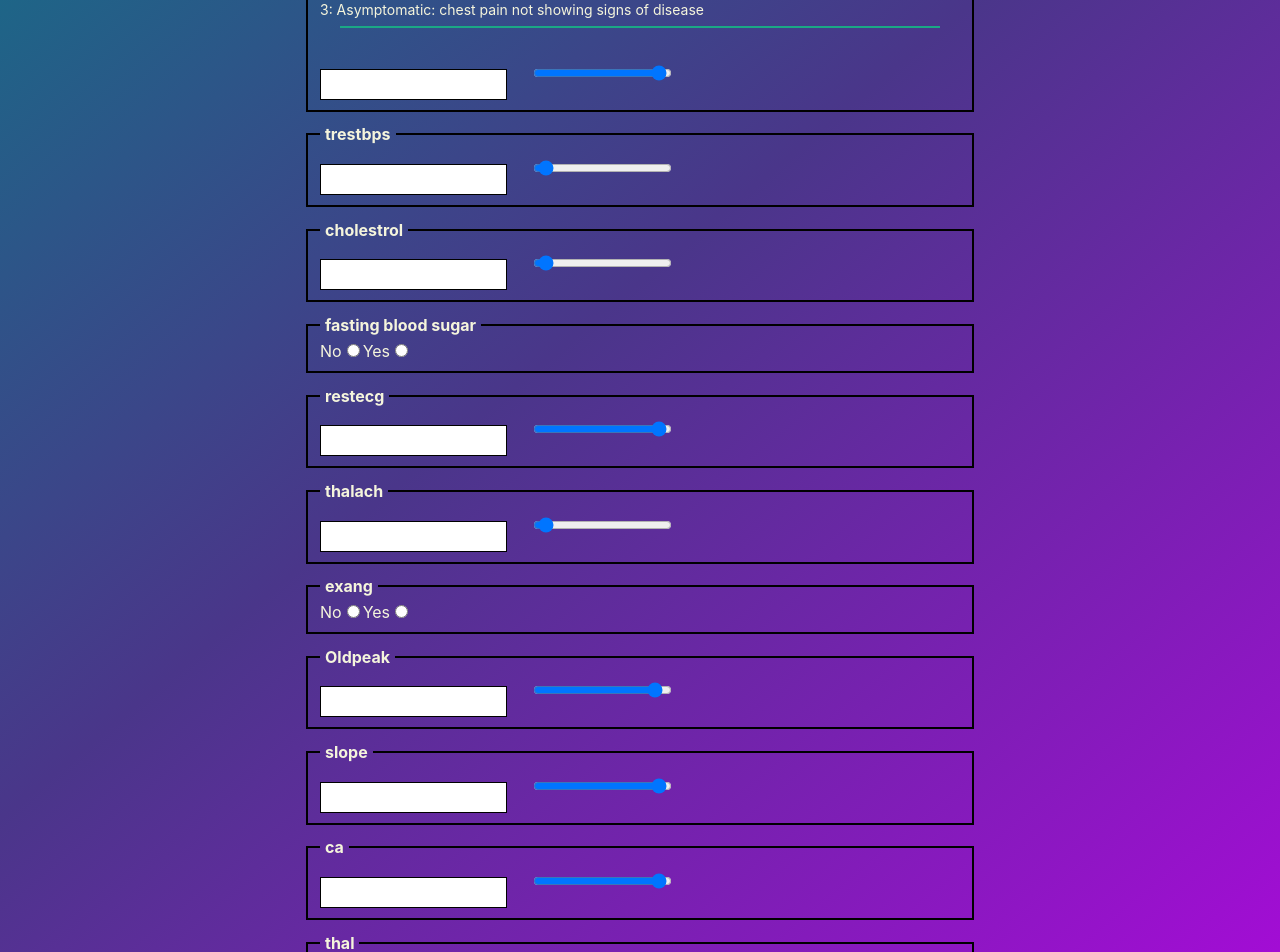
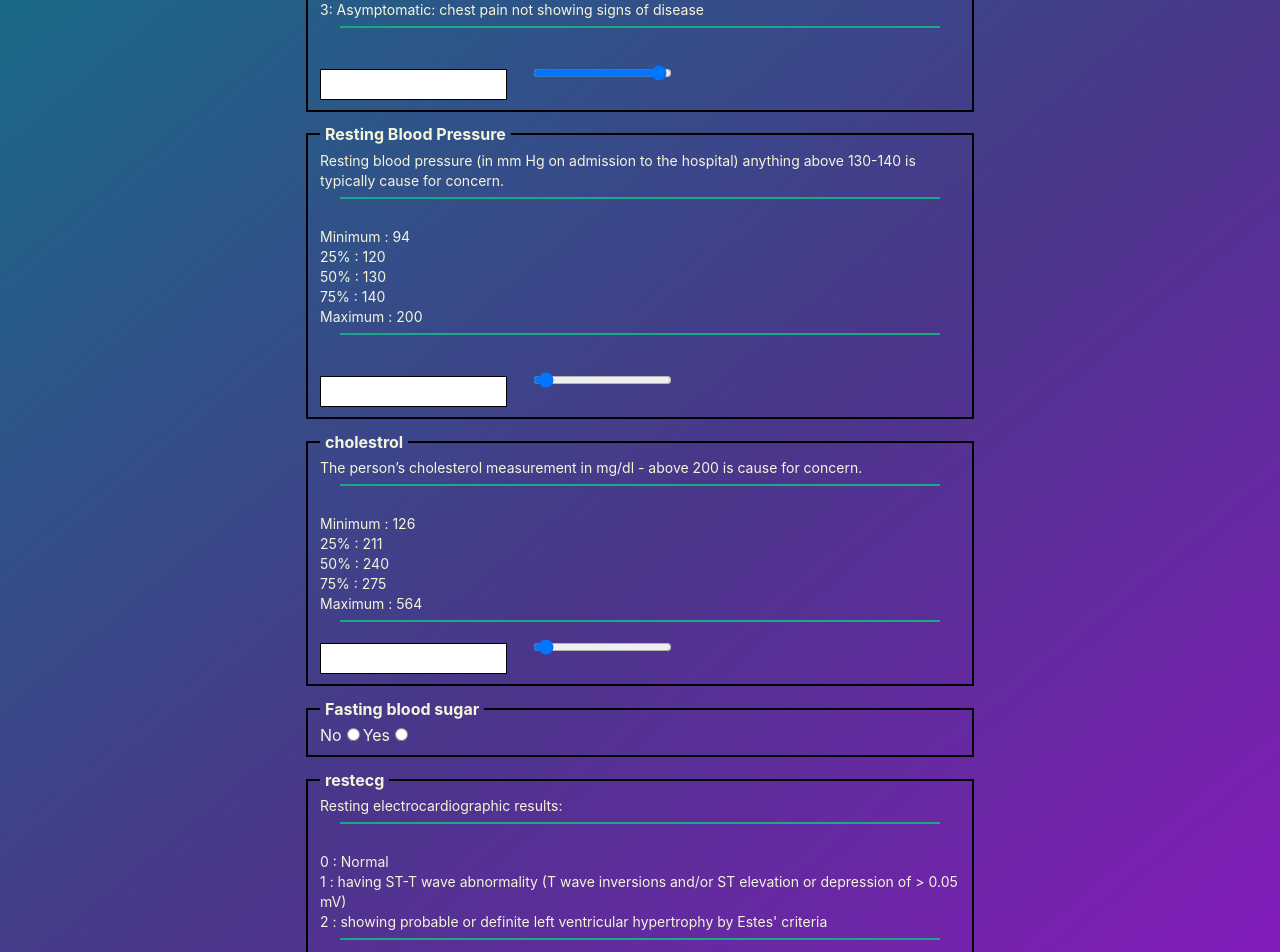
Before and after one commit to arun-kumar-ak/heart-disease-detector, a React (Create React App) app: page / in a window 1280 px wide. Shown: the part 560-1512 px from the top of the page. Built offline with nearby package versions, Linux system fonts and the light colour scheme; no server answers.

Commit message:
few labels are added

```diff
--- a/src/App.js
+++ b/src/App.js
@@ -87,17 +87,33 @@ class App extends Component {
           <input type="range" min="0" max="3" step="1" className="slider" onChange={(Event)=>{this.setState({cp_value:Event.target.value})}}></input>
         </fieldset>
         <fieldset>
-          <legend><b>trestbps</b></legend>
+          <legend><b>Resting Blood Pressure</b></legend>
+          <label className="font">
+            Resting blood pressure (in mm Hg on admission to the hospital) anything above 130-140 is typically cause for concern.<hr /><br />
+            Minimum : 94<br />
+            25% : 120<br />
+            50% : 130<br />
+            75% : 140<br />
+            Maximum : 200<hr />
+          </label><br />
           <input type="number" value={this.state.trestbps_value} onChange={(Event)=>{this.setState({trestbps_value:Event.target.value})}}></input>
           <input type="range" min="94" className="slider" max="200" step="1" onChange={(Event)=>{this.setState({trestbps_value:Event.target.value})}}></input><br />
         </fieldset>
         <fieldset>
           <legend><b>cholestrol</b></legend>
+          <label className="font">
+            The person’s cholesterol measurement in mg/dl - above 200 is cause for concern.<hr /><br />
+            Minimum : 126<br />
+            25% : 211<br />
+            50% : 240<br />
+            75% : 275<br />
+            Maximum : 564<hr />
+          </label>
           <input value={this.state.chol_value} onChange={(Event)=>{this.setState({chol_value:Event.target.value})}}></input>
           <input className="slider" type="range" min="126" max="564" step="1" onChange={(Event)=>{this.setState({chol_value:Event.target.value})}}></input><br />
         </fieldset>
         <fieldset>
-          <legend><b>fasting blood sugar</b></legend>
+          <legend><b>Fasting blood sugar</b></legend>
           <span /><label htmlFor="fbs_no" >No</label>
           <input  type="radio" name="fbs" value={0} onChange={(Event)=>{this.setState({fbs_value:Event.target.value})}}></input>
           <label htmlFor="fbs_yes">Yes</label>
@@ -105,6 +121,12 @@ class App extends Component {
         </fieldset>
         <fieldset>
           <legend><b>restecg</b></legend>
+          <label className="font">
+            Resting electrocardiographic results:<hr /><br />
+            0 : Normal<br />
+            1 : having ST-T wave abnormality (T wave inversions and/or ST elevation or depression of > 0.05 mV)<br />
+            2 : showing probable or definite left ventricular hypertrophy by Estes' criteria<hr />
+          </label>
           <input  type="number" value={this.state.restecg_value}></input>
           <input type="range" className="slider" min="0" max="2" step="1" onChange={(Event)=>{this.setState({restecg_value:Event.target.value})}}></input>
         </fieldset>
```
Also changed, not shown: 12 other files (tests, documents, lock files or other folders).
